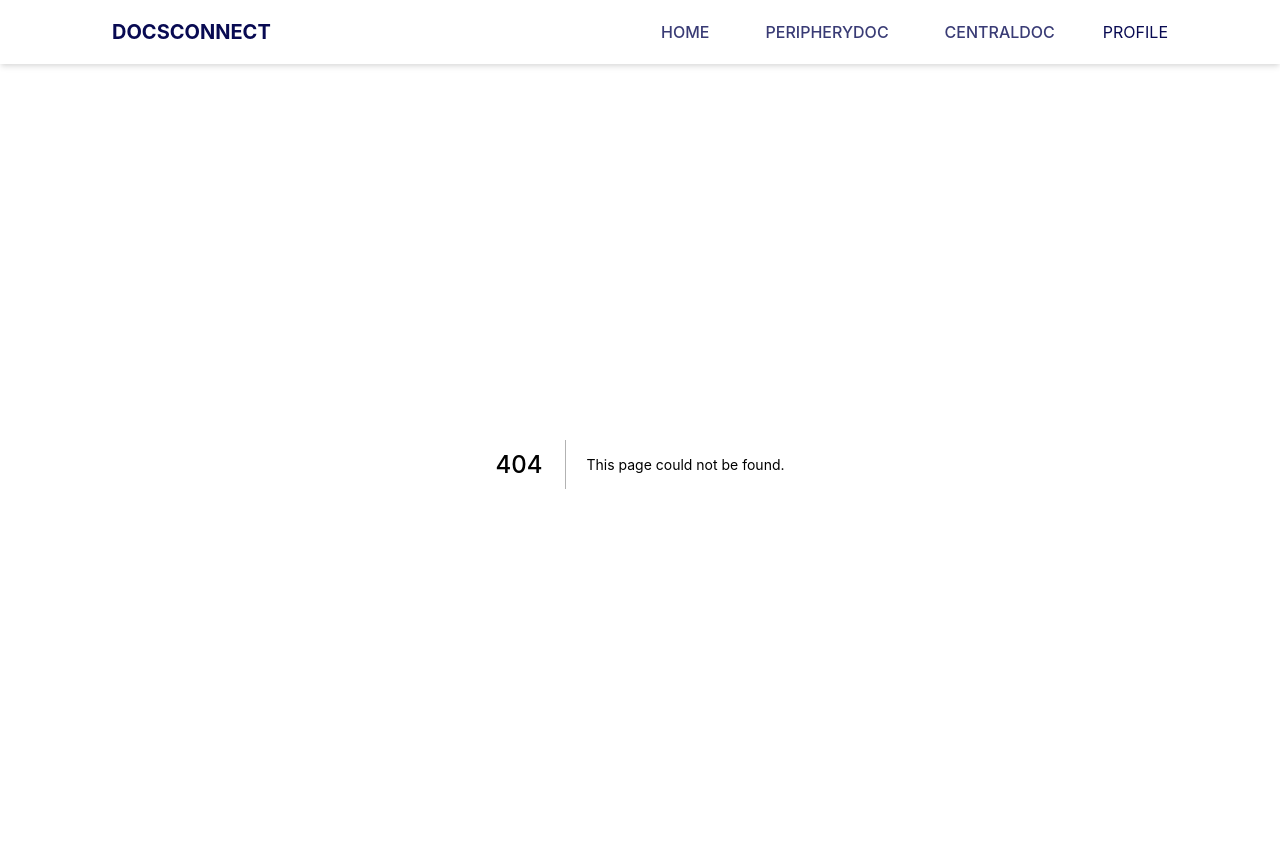
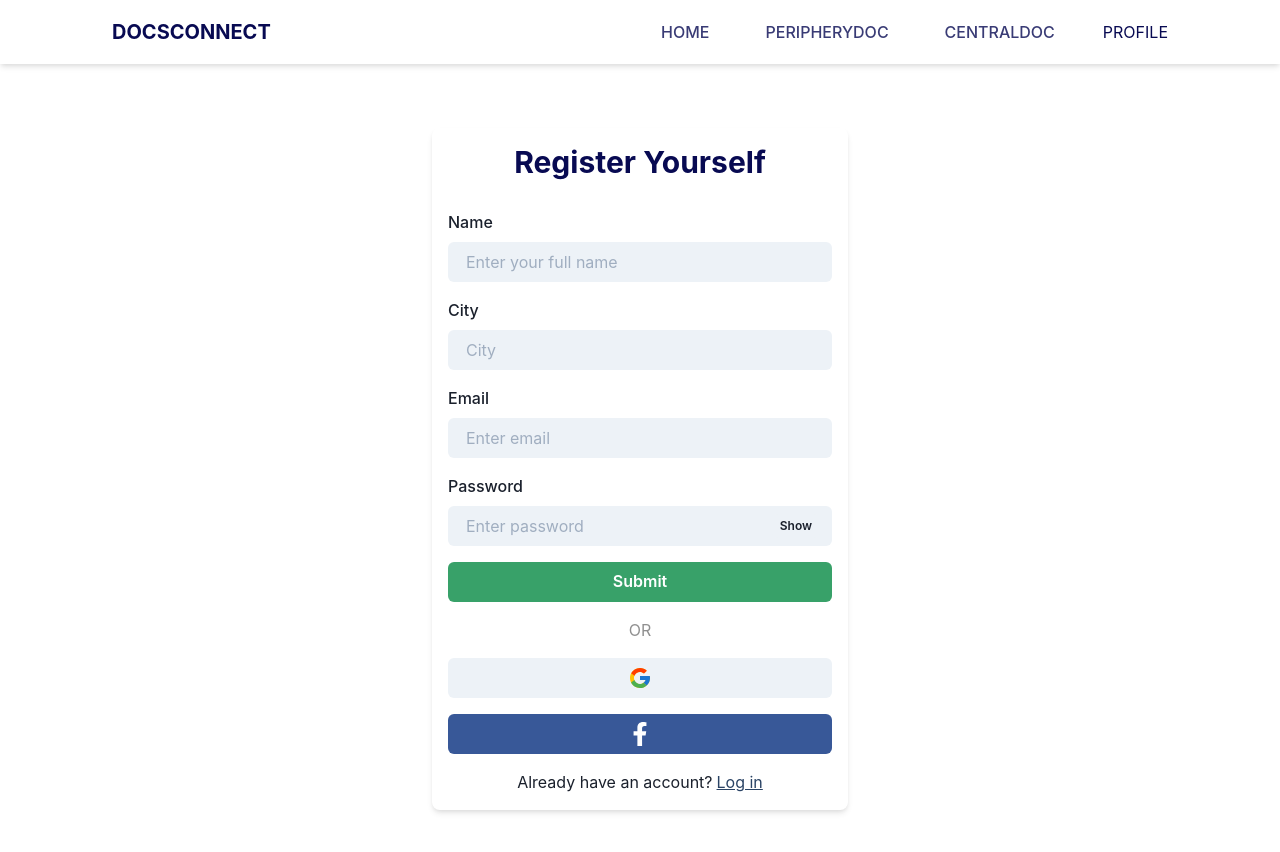
Before and after one commit to pranavsoni1101/docs_connect, a Next.js app: page /signup in a window 1280 px wide. Before the commit this address had no page. Shown: the top 852 px of the page. Built offline with nearby package versions, Linux system fonts and the light colour scheme.

Commit message:
Added sign up page

```diff
--- /dev/null
+++ b/pages/signup/index.jsx
@@ -0,0 +1,167 @@
+import { useState } from "react";
+import { Box, Center, FormControl,
+         FormLabel, Heading, Input,
+         InputGroup, InputRightElement, Button,
+         VStack, Text
+} from "@chakra-ui/react";
+import { FcGoogle } from "react-icons/fc";
+import { FaFacebookF } from "react-icons/fa";
+import Section from '../../components/Section';
+import SectionContent from '../../components/Section/SectionContent';
+
+const LogIn = () => {
+
+    const [state, setState] = useState({
+        name: "",
+        city: "",
+        email: "",
+        password: "",
+        show: false
+    });
+
+    const handleInputChange = (event) => {
+        setState({
+            ...state,
+            [event.target.name]: event.target.value
+        })
+    };
+
+    const handlePasswordShow = () => setState({
+        ...state,
+        show: !state.show
+    })
+
+    const inputType = state.show ? 'text' : 'password';
+
+    return(
+        <>
+            <Section>
+                <SectionContent>
+                    <Center>
+                        <Box
+                            padding      = "1em"
+                            boxShadow    = "md"
+                            borderRadius = "lg"
+                        >
+                            <Heading
+                                size         = "lg"
+                                color        = "brand1.500"
+                                textAlign    = "center"
+                                marginBottom = "1em"
+                            >
+                                Register Yourself
+                            </Heading>
+                            <FormControl>
+                            <FormLabel htmlFor="name">Name</FormLabel>
+                                <Input
+                                    id           = "name"
+                                    name         = "name"
+                                    type         = "text"
+                                    value        = {state.name}
+                                    variant      = "filled"
+                                    onChange     = {handleInputChange}
+                                    placeholder  = 'Enter your full name'
+                                    autoComplete = "off"
+                                    marginBottom = "1em"
+                                />
+                                <FormLabel htmlFor="city">City</FormLabel>
+                                <Input
+                                    id           = "city"
+                                    name         = "city"
+                                    type         = "text"
+                                    value        = {state.city}
+                                    variant      = "filled"
+                                    onChange     = {handleInputChange}
+                                    placeholder  = 'City'
+                                    autoComplete = "off"
+                                    marginBottom = "1em"
+                                />
+                                <FormLabel htmlFor="email">Email</FormLabel>
+                                <Input
+                                    id           = "email"
+                                    name         = "email"
+                                    type         = "email"
+                                    value        = {state.email}
+                                    variant      = "filled"
+                                    onChange     = {handleInputChange}
+                                    placeholder  = 'Enter email'
+                                    autoComplete = "off"
+                                    marginBottom = "1em"
+                                />
+                                <FormLabel htmlFor="password">Password</FormLabel>
+                                <InputGroup>
+                                    <Input
+                                        id           = "password"
+                                        type         = {inputType}
+                                        name         = "password"
+                                        value        = {state.password}
+                                        variant      = "filled"
+                                        onChange     = {handleInputChange}
+                                        placeholder  = 'Enter password'
+                                        marginBottom = "1em"
+                                    />
+                                    <InputRightElement width='4.5rem'>
+                                        <Button
+                                            size    = 'xs'
+                                            onClick = {handlePasswordShow}
+                                        >
+                                            {state.show ? 'Hide' : 'Show'}
+                                        </Button>
+                                    </InputRightElement>
+                                </InputGroup>
+                                <Button
+                                    type         = "submit"
+                                    width        = "sm"
+                                    colorScheme  = "green"
+                                >
+                                    Submit
+                                </Button>
+                            </FormControl>
+                            <Box
+                                textAlign="center"
+                                color = "#00000070"
+                                marginY= "1em"
+                            >
+                                OR
+                            </Box>
+                            <VStack
+                                spacing={4}
+                            >
+                                <Button
+                                    fontSize= "1.5em"
+                                    width= "sm"
+                                >
+                                    <FcGoogle />
+                                </Button>
+                                <Button
+                                    fontSize= "1.5em"
+                                    width= "sm"
+                                    colorScheme= "facebook"
+                                >
+                                    <FaFacebookF />
+                                </Button>
+                            </VStack>
+                            <Box
+                                marginTop = "1em"
+                                textAlign = "center"
+                            >
+                                    Already have an account?
+                                    <Text
+                                        as         = "a"
+                                        color      = "blue.800"
+                                        textDecoration= "underline"
+                                        href       = "/login"
+                                        marginLeft = "4px"
+                                    >
+                                        Log in
+                                    </Text>
+                            </Box>
+                        </Box>
+                    </Center>
+                </SectionContent>
+            </Section>
+        </>
+    )
+}
+
+export default LogIn;
```
